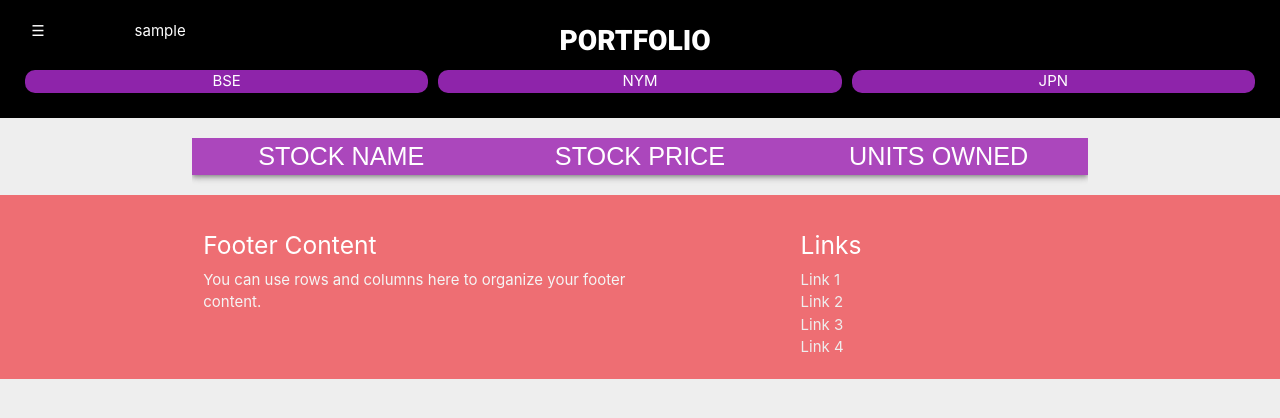
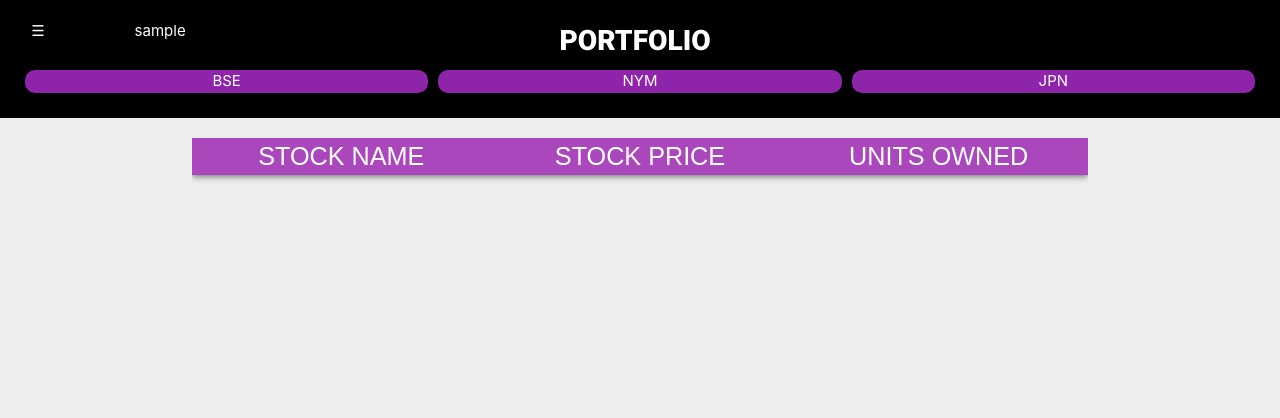
Before and after one commit to siddhantkhandelwal/SMS19, a Django app: page /portfolio/ in a window 1280 px wide. Shown: the top 418 px of the page. Run offline with Django 3.2, Linux system fonts and the light colour scheme; the visitor is signed in with stand-in values (Sample User, id 1); data that the repository does not hold is empty.

Commit message:
Minor fix - Button id for markets

```diff
--- a/main/templates/main/portfolio.html
+++ b/main/templates/main/portfolio.html
@@ -45,13 +45,13 @@
                     <div class="#8e24aa purple darken-1 white-text" id="indian1"
                         style="border-radius: 10px;">BSE</div>
                 </a>
-                <a href="#" id="indian" class="col s4 center-align" style="padding: 5px;border-radius:10px;">
-                    <div class="#8e24aa purple darken-1 white-text" id="indian2"
+                <a href="#" id="international" class="col s4 center-align" style="padding: 5px;border-radius:10px;">
+                    <div class="#8e24aa purple darken-1 white-text" id="international1"
                         style="border-radius: 10px;">NYM</div>
                 </a>
-                <a href="#" id="international" class="col s4 center-align white-text"
+                <a href="#" id="japanese" class="col s4 center-align white-text"
                     style="padding: 5px;border-radius:10px;">
-                    <div class="#8e24aa purple darken-1 white-text" id="international1"
+                    <div class="#8e24aa purple darken-1 white-text" id="international2"
                         style="border-radius: 10px;">JPN</div>
                 </a>
             </div>
@@ -70,7 +70,7 @@
             </div>
         </div>
 
-        <footer class="page-footer">
+        <!-- <footer class="page-footer">
             <div class="container">
                 <div class="row">
                     <div class="col l6 s12">
@@ -88,7 +88,7 @@
                     </div>
                 </div>
             </div>
-        </footer>
+        </footer> -->
 
         <div id="buyDiv" class="#00000 black">
             <a href="javascript:void(0)" class="closeBuySellDiv" onclick="closeBuyDiv()">&times;</a>
```
Also changed, not shown: main/templates/main/game.html (+5 -5 lines).
